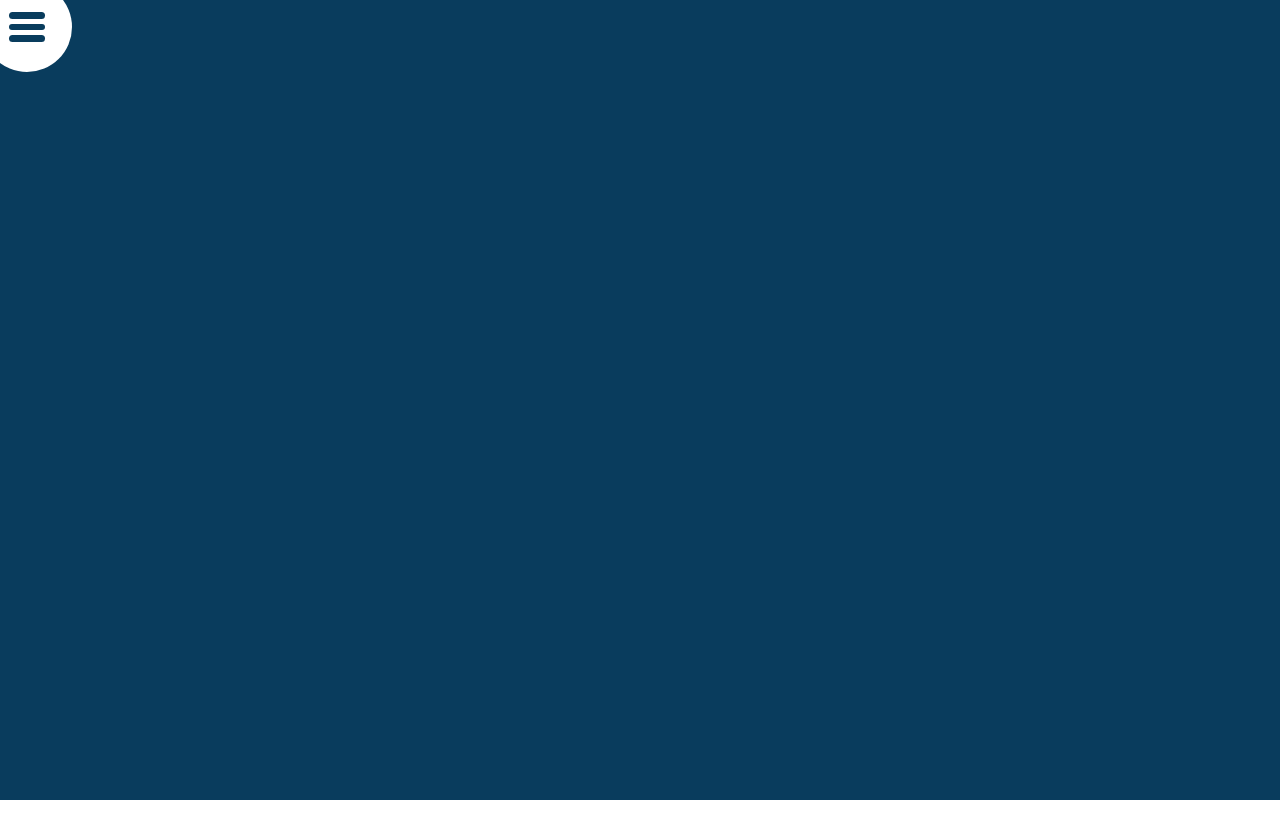
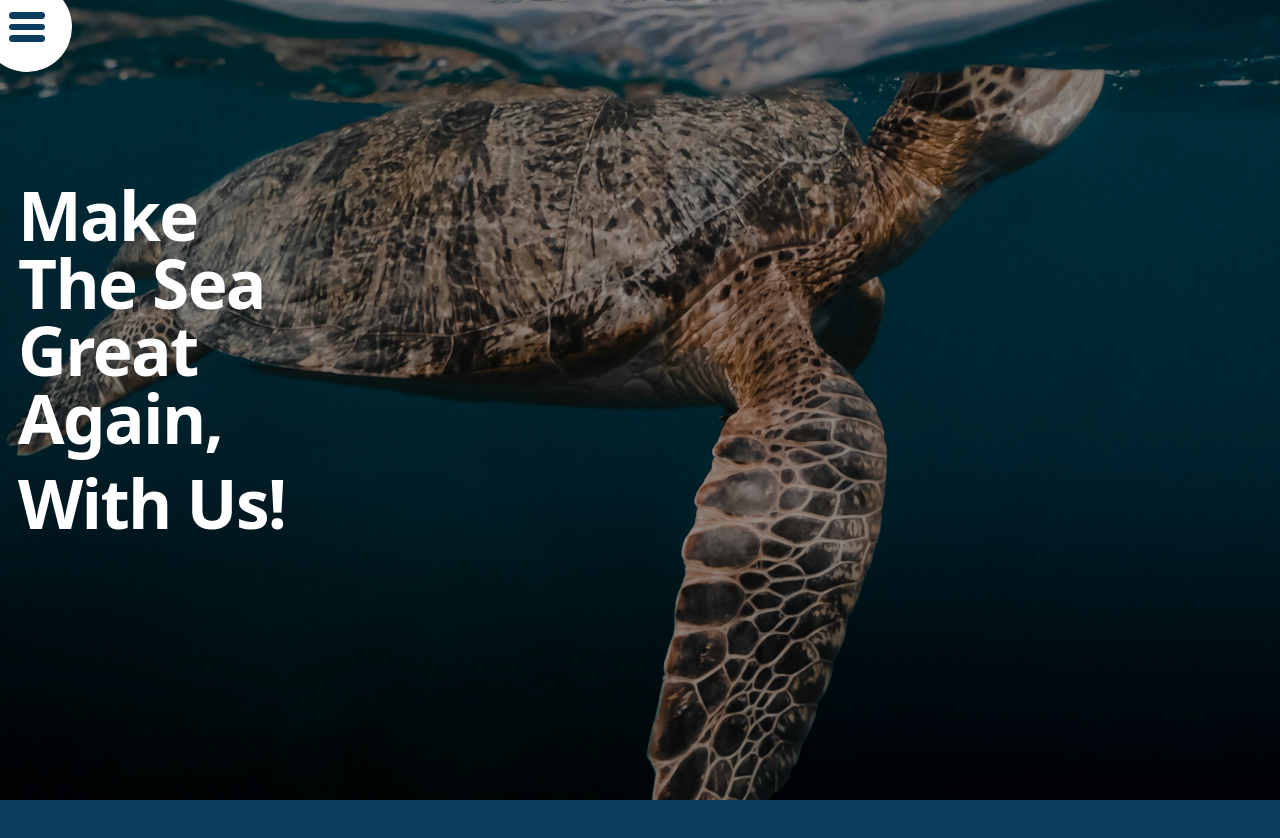
Before and after one commit to imAbizars/GoSeaProject, a React (Vite) app: page / in a window 1280 px wide. Shown: the top 838 px of the page. Before the commit the page ends 800 px from the top, so only its background shows below. Built offline with nearby package versions, Linux system fonts and the light colour scheme.

Commit message:
feat:add homepage with image ang hero section

```diff
--- a/src/App.jsx
+++ b/src/App.jsx
@@ -1,9 +1,11 @@
 import Navbar from "./components/layout/Navbar"
+import Home from "./pages/Home"
 export default function App(){
   return(
     <>
-      <section className="w-full min-h-screen bg-background">
+      <section className="w-full h-[1000px] bg-background">
         <Navbar/>
+        <Home/>
       </section>
     </>
   )
--- a/src/components/layout/Navbar.jsx
+++ b/src/components/layout/Navbar.jsx
@@ -24,7 +24,7 @@ export default function Navbar() {
 
   return (
     <>
-      <nav className="flex items-center w-full h-20 bg-background">
+      <nav className="flex items-center w-full h-20 bg-background z-99">
         <div className="absolute -top-4 -left-4 bg-white p-6 rounded-full z-50">
           <motion.button
             className="flex flex-col gap-1 cursor-pointer w-8 h-8 items-center justify-center"
--- a/src/pages/Home.jsx
+++ b/src/pages/Home.jsx
@@ -1,7 +1,22 @@
-export default function Home(){
-    return(
-        <section>
-
-        </section>
-    )
+import * as motion from "motion/react-client"
+import HeroImage from "../assets/heroImage.jpg"
+export default function Home() {
+  return (
+    <section className="flex flex-col justify-center h-120  ">
+        <img src={HeroImage} className="absolute inset-0 w-full h-full object-cover z-0"/>
+        <div className="absolute inset-0 bg-black/40 z-10"/>
+        <div className="p-4 z-20">
+            <motion.h1
+                initial={{ opacity: 0, x: -60 }}
+                whileInView={{ opacity: 1, x: 0 }}
+                viewport={{ once: true }}
+                transition={{ duration: 0.7}}
+                className="w-65 text-6xl tracking-tight text-white font-bold"
+            >
+                Make The Sea Great Again,
+                <span className="block mt-4">With Us!</span>
+            </motion.h1>
+        </div>
+    </section>
+  )
 }
```
Also changed, not shown: src/assets/heroImage.jpg (added).
